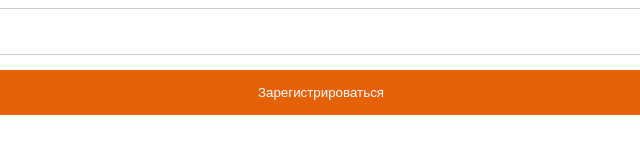
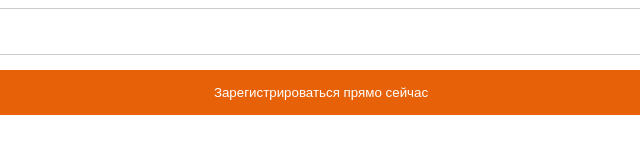
Before and after one commit to Olga-Kil/my-project, a plain HTML site: page index.html in a window 1280 px wide. Shown: the part 154-308 px from the top of the page, 319-959 px from the left. Drawn offline with Linux system fonts and the light colour scheme.

Commit message:
вариант 2

```diff
--- a/index.html
+++ b/index.html
@@ -50,7 +50,7 @@ input[type='checkbox'] {
         <div class="form-group">
             <input type="text" placeholder="Телефон" name="formParams[phone]" id="lmPhone" required>
         </div>
-        <input type="button" value="Зарегистрироваться" id="lmSubmit">
+        <input type="button" value="Зарегистрироваться прямо сейчас" id="lmSubmit">
     </form>
 </div>
 
```
